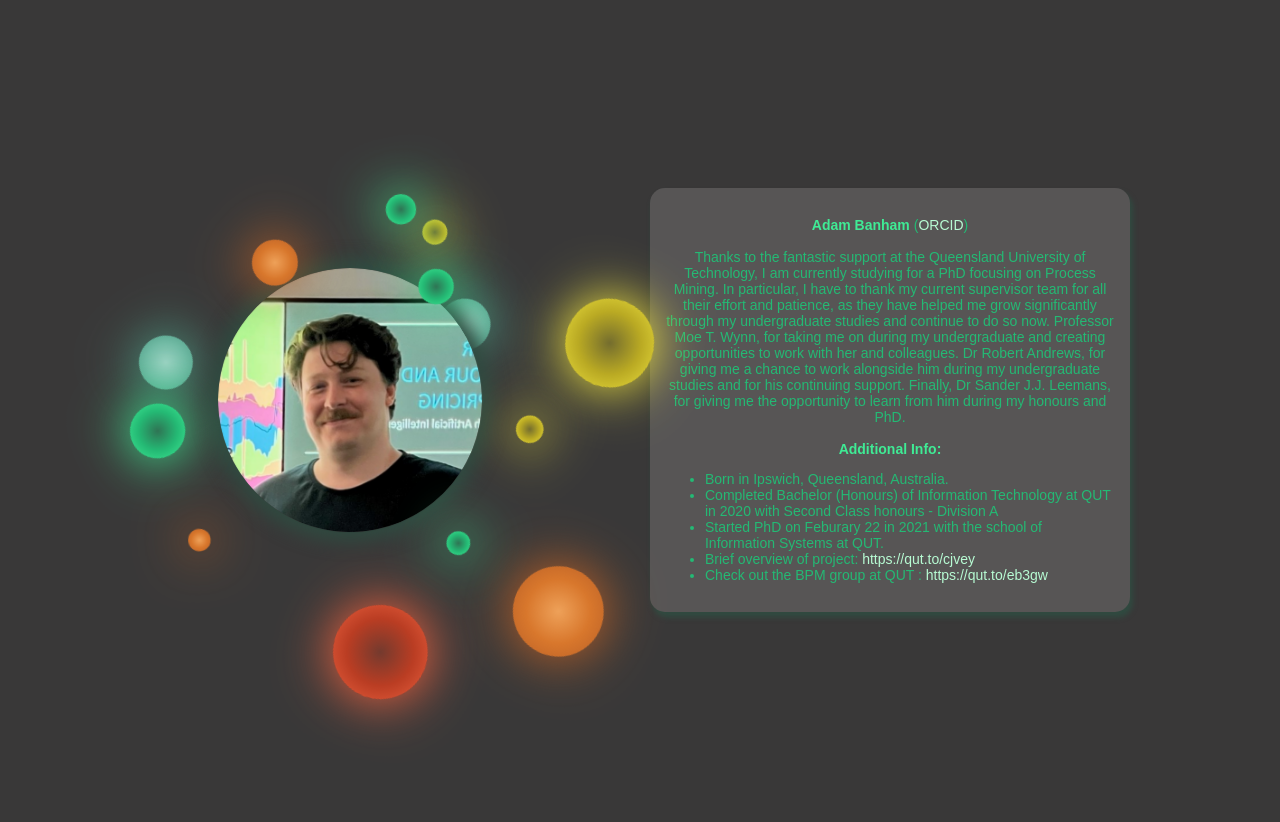
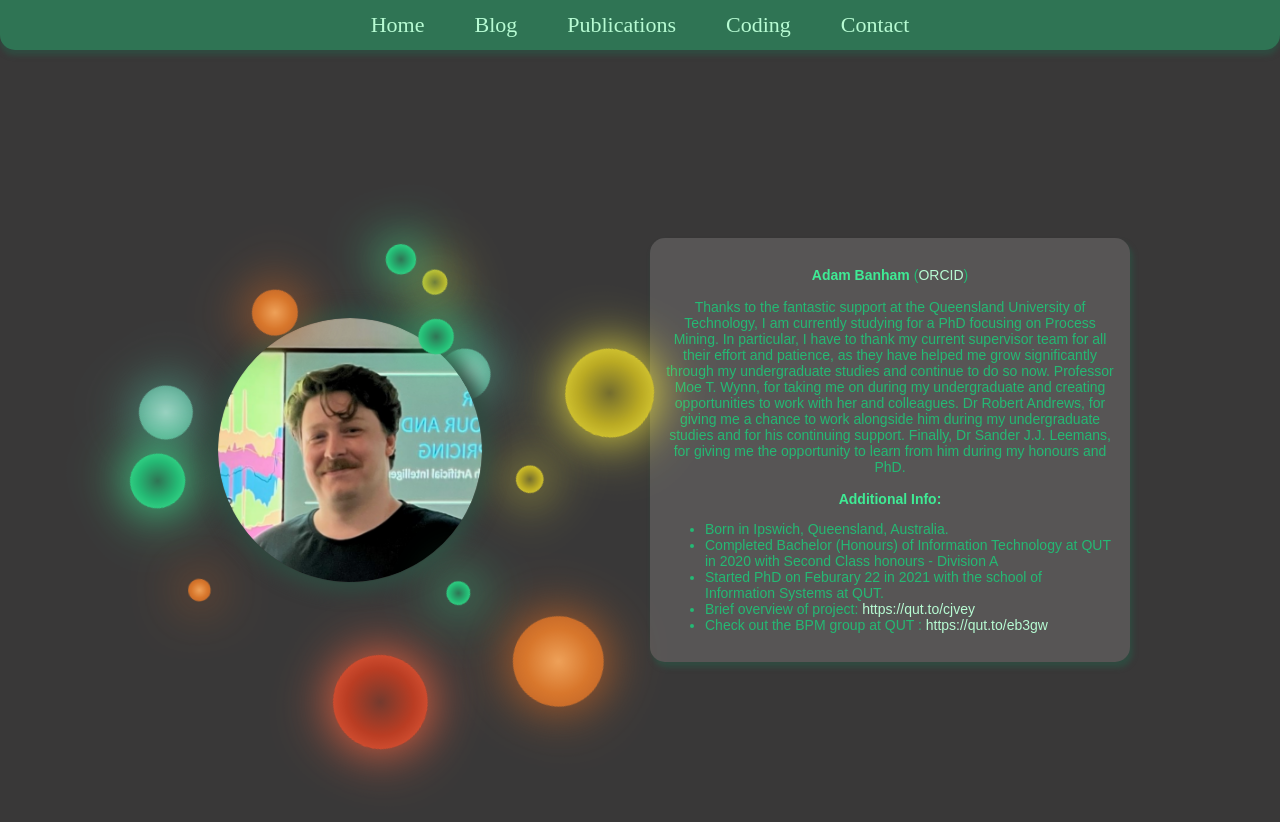
Before and after one commit to AdamBanham/personal-webpage-stack, a Vue app in the folder frontend/: page /blog in a window 1280 px wide. Shown: the top 822 px of the page. Before the commit the page ends 800 px from the top, so only its background shows below. Built offline with nearby package versions, Linux system fonts and the light colour scheme.

Commit message:
added a toolbar on top of router view

```diff
--- a/frontend/src/App.vue
+++ b/frontend/src/App.vue
@@ -1,8 +1,19 @@
 <template>
   <div class="app">
-    <router-view/>
+    <toolbar />
+    <router-view />
   </div>
 </template>
+
+<script>
+import toolbar from "@/components/toolbar/toolbar.vue"
+export default {
+name: "App",
+components: {
+    toolbar
+},
+}
+</script>
 
 <style lang="sass">
 @import "@/styles/colours_ant.sass"
@@ -18,7 +29,6 @@ body
   height: 100vh
   margin: 0px
 .app
-  width: 98vw
-  height: 98vh
-  padding: 1vh 1vw
+  width: 100vw
+  height: 100vh
 </style>
--- /dev/null
+++ b/frontend/src/components/toolbar/toolbar.vue
@@ -0,0 +1,76 @@
+<template>
+  <div class="toolbar">
+    <div
+      class="choice"
+      @click="moveTo('home')"
+    >
+      Home
+    </div>
+    <div
+      class="choice"
+      @click="moveTo('blog')"
+    >
+      Blog
+    </div>
+    <div
+      class="choice"
+      @click="moveTo('pubs')"
+    >
+      Publications
+    </div>
+    <div
+      class="choice"
+      @click="moveTo('code')"
+    >
+      Coding
+    </div>
+    <div
+      class="choice"
+      @click="moveTo('contact')"
+    >
+      Contact
+    </div>
+  </div>
+</template>
+
+<script>
+export default {
+name: "Toolbar",
+methods : {
+    moveTo: function(name){
+        this.$router.push({name:name})
+    }
+}
+}
+</script>
+
+<style lang="sass" scoped>
+@import "@/styles/colours_ant.sass"
+.toolbar
+    width: 100%
+    height: 50px
+    background-color: $green-3
+    box-shadow: $green-1 0px 5px 5px 0.5px
+    border-radius: 0px 0px 15px 15px
+    display: inline-flex
+    justify-content: center
+    align-items: center
+    .choice
+        display: inline-flex
+        justify-content: center
+        align-items: center
+        padding-left: 10px
+        padding-right: 10px
+        margin-left: 15px
+        margin-right: 15px
+        height: 50px
+        text-align: center
+        vertical-align: middle
+        border-radius: 7.5px
+        color: $green-10
+        cursor: pointer
+        font-size: 22px
+        &:hover
+            background-color: $green-9
+            color: $green-1
+</style>
```
